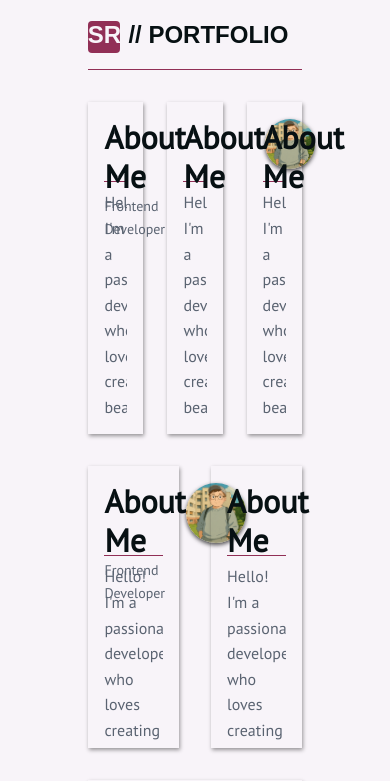
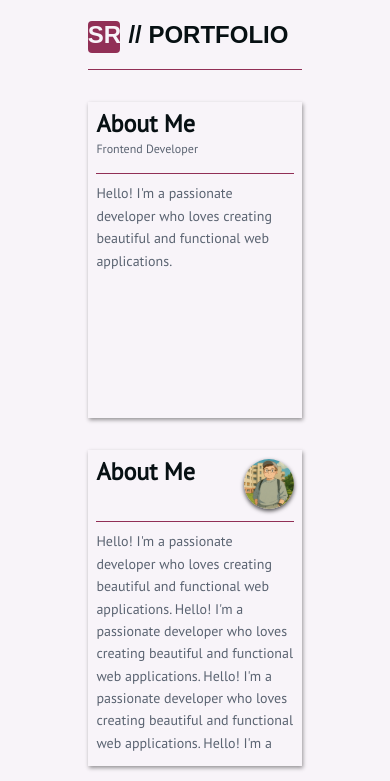
Before and after one commit to SimplyRick/SimplyRick.github.io, a Vue app: page /about in a window 390 px wide. Shown: the top 781 px of the page. Built offline with nearby package versions, Linux system fonts and the light colour scheme; some icons are missing; a web font is replaced by a local one.

Commit message:
Updated RCard, DefaultLayout for mobile view; Added testdata to AboutView

```diff
--- a/src/components/RCard.vue
+++ b/src/components/RCard.vue
@@ -71,8 +71,8 @@ export default {
 
 <style scoped lang="less">
 .card-component {
-	// border: 1px solid var(--border-light);
-	// border-radius: 8px;
+	display: flex;
+	flex-direction: column;
 	padding: 1rem;
 	margin: 1rem 0;
 	box-shadow: 1px 2px 4px rgba(0, 0, 0, 0.4);
@@ -157,6 +157,79 @@ header {
 	overflow-y: auto;
 	scrollbar-width: thin;
 	scrollbar-color: var(--border-medium) transparent;
-	height: calc(100% - 4.5rem);
+	flex: 1;
+	min-height: 0;
+}
+
+@media (max-width: 1280px) {
+	.card-component {
+		&.m--small,
+		&.m--medium,
+		&.m--large {
+			width: 100%;
+			height: 300px;
+		}
+	}
+
+	header {
+		flex-direction: row;
+		align-items: center;
+		gap: 0.5rem;
+
+		.header-container {
+			&--small,
+			&--medium,
+			&--large {
+				height: 65px;
+			}
+		}
+
+		.avatar {
+			&--small,
+			&--medium,
+			&--large {
+				width: 60px;
+				height: 60px;
+			}
+		}
+	}
+}
+
+@media (max-width: 480px) {
+	.card-component {
+		padding: 0.5rem;
+	}
+
+	header {
+		flex-direction: row;
+
+		h2 {
+			font-size: 1.5rem;
+		}
+		p {
+			font-size: 0.75rem;
+		}
+
+		.header-container {
+			&--small,
+			&--medium,
+			&--large {
+				height: 55px;
+			}
+		}
+
+		.avatar {
+			&--small,
+			&--medium,
+			&--large {
+				width: 50px;
+				height: 50px;
+			}
+		}
+	}
+
+	main {
+		font-size: 0.875rem;
+	}
 }
 </style>
--- a/src/layouts/DefaultLayout.vue
+++ b/src/layouts/DefaultLayout.vue
@@ -218,7 +218,7 @@ const toggleMenu = () => {
 }
 
 /* Responsive Design */
-@media (max-width: 1024px) {
+@media (max-width: 1280px) {
 	.nav {
 		&__menu {
 			display: none;
--- a/src/views/AboutView.vue
+++ b/src/views/AboutView.vue
@@ -19,6 +19,13 @@ import profilePicture from '@/assets/profile-picture.png'
 			:card-size="'small'"
 			:avatar-source="profilePicture">
 			<p>
+				Hello! I'm a passionate developer who loves creating beautiful and
+				functional web applications. Hello! I'm a passionate developer who loves
+				creating beautiful and functional web applications. Hello! I'm a
+				passionate developer who loves creating beautiful and functional web
+				applications. Hello! I'm a passionate developer who loves creating
+				beautiful and functional web applications. Hello! I'm a passionate
+				developer who loves creating beautiful and functional web applications.
 				Hello! I'm a passionate developer who loves creating beautiful and
 				functional web applications.
 			</p>
```
